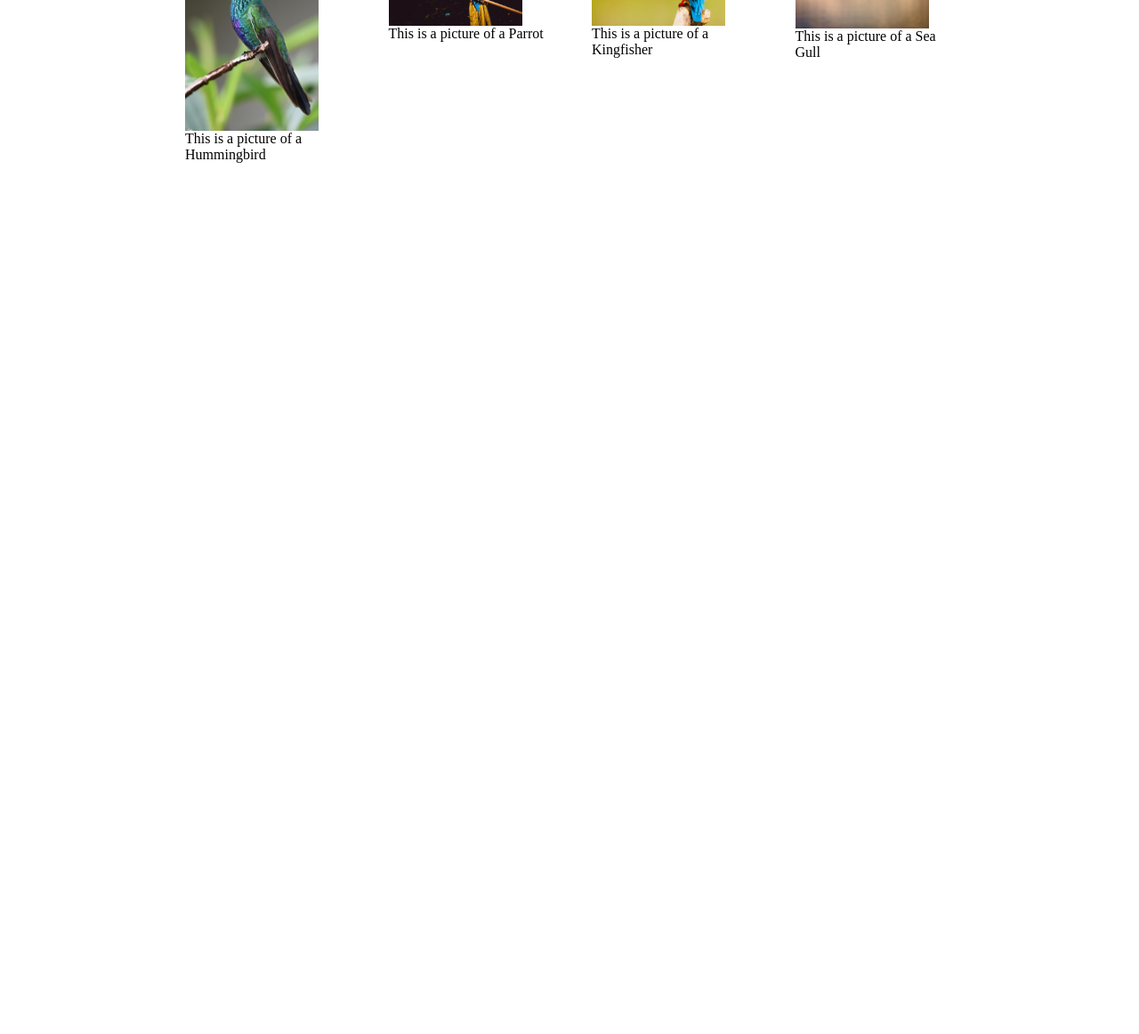
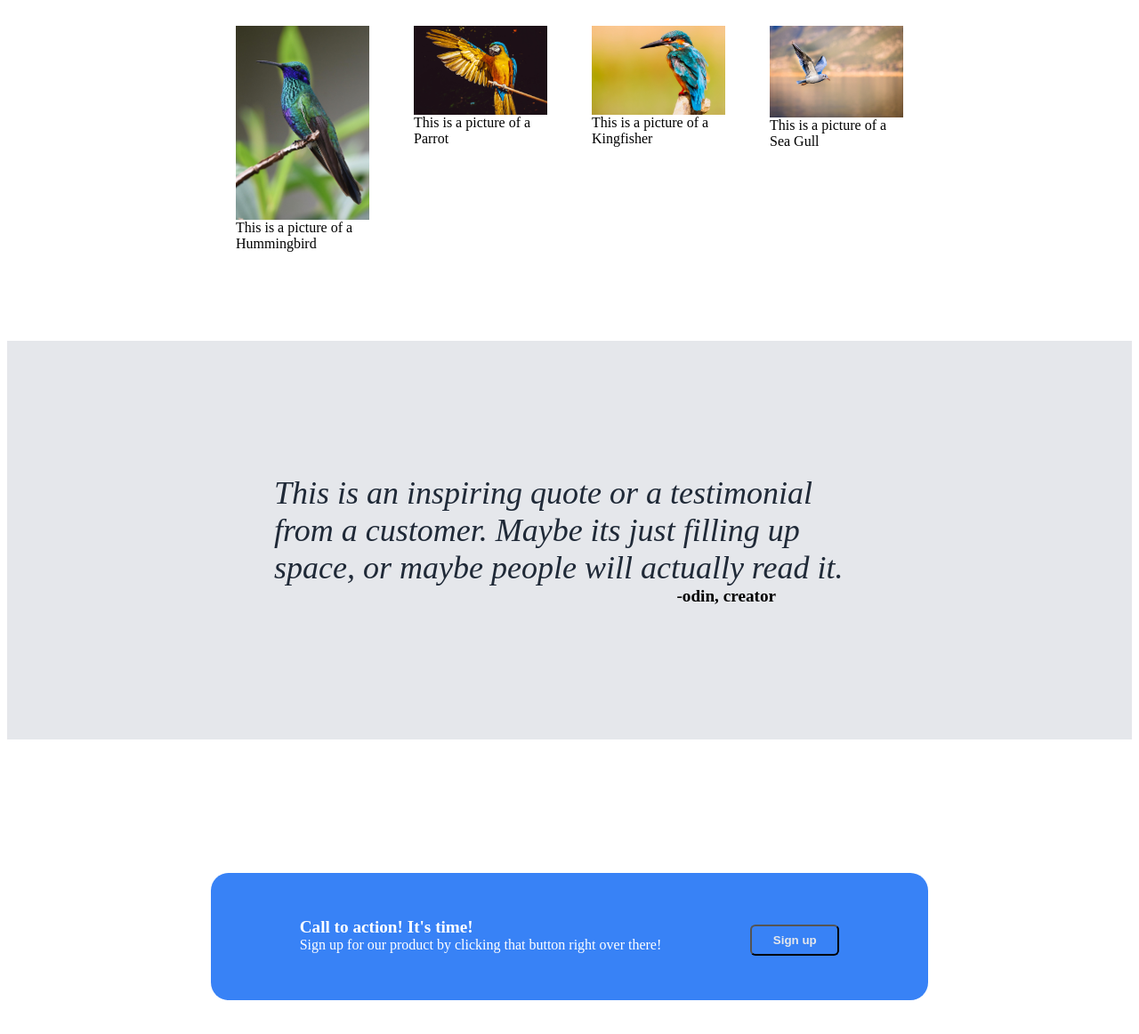
Before and after one commit to aljp37/Landing-page, a plain HTML site: page index.html in a window 1280 px wide. Shown: the part 736-1898 px from the top of the page at 89% size. Before the commit the page ends 927 px from the top, so only its background shows below. Drawn offline with Linux system fonts and the light colour scheme.

Commit message:
added quote and call to action button

```diff
--- a/index.html
+++ b/index.html
@@ -47,6 +47,23 @@
                 <div class="image-box"><img src="images/flying-bird.jpg" width="150px">
                     This is a picture of a Sea Gull
                 </div>
+            </div>
+        </div>
+
+
+        <div class="container-three">
+            <div class="quote">This is an inspiring quote or a testimonial from a customer.  Maybe its just filling up space, or maybe people will actually read it.</div>
+            <div class="author">-odin, creator</div>
+        </div>
+
+        <div class="container-four">
+            <div class="call-action">
+                <div class="text-cont">
+                    <div class="four-heading">Call to action! It's time!</div>
+                    <div class="four-text">Sign up for our product by clicking that button right over there!</div>
+                </div>
+                <button>Sign up</button>
+            </div>
         </div>
 
 
--- a/style.css
+++ b/style.css
@@ -83,6 +83,7 @@ button {
 .container-two {
     display: flex;
     flex-direction: column;
+    padding: 100px;
 }
 
 .header-three {
@@ -108,3 +109,68 @@ button {
     flex-direction: column;
     width: 200px;
 }
+
+.container-three {
+    display: flex;
+    background-color: #E5E7EB;
+    justify-content: center;
+    flex-direction: column;
+    padding-left: 150px;
+    padding-right: 150px;
+}
+
+.quote {
+    display: flex;
+    font-size: 36px;
+    font-style: italic;
+    color: #1F2937;
+    padding: 150px;
+    padding-bottom: 0;
+    flex-grow: 1;
+}
+
+.author {
+    display: flex;
+    padding-bottom: 150px;
+    justify-content: flex-end;
+    padding-right: 250px;
+    font-size: larger;
+    font-weight: bold;
+}
+
+.container-four {
+    display: flex;
+    justify-content: center;
+    padding: 150px;
+}
+
+
+.call-action {
+    background-color: #3882F6;
+    display: flex;
+    padding-top: 50px;
+    padding-bottom: 50px;
+    padding-right: 100px;
+    padding-left: 100px;
+    border-radius: 20px;
+
+}
+
+.four-heading {
+    display: flex;
+    font-size: larger;
+    font-weight: bold;
+    color: white;
+}
+
+.four-text {
+    display: flex;
+    color: white;
+
+}
+
+.text-cont {
+    display: flex;
+    flex-direction: column;
+    margin-right: 100px;
+}
```
